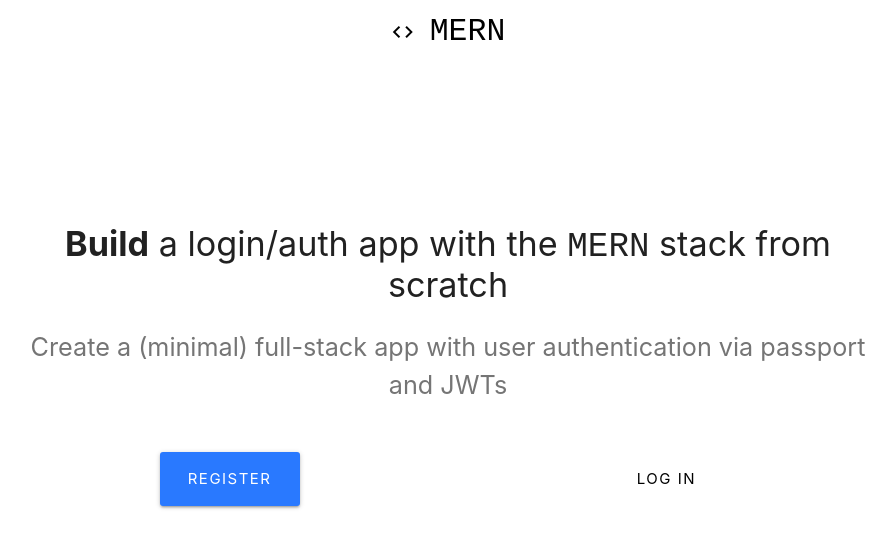
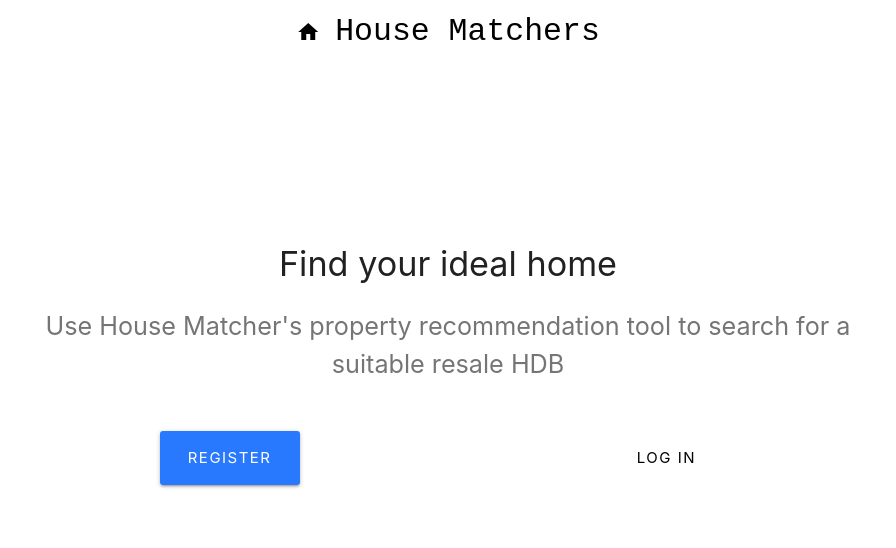
Before and after one commit to Aditya239233/CZ2006, a React (Create React App) app in the folder client/: page / in a window 1280 px wide. Shown: the top 548 px of the page, without its empty margins (192-1088 px from the left). Built offline with nearby package versions, Linux system fonts and the light colour scheme.

Commit message:
text changes

```diff
--- a/client/src/components/dashboard/Dashboard.js
+++ b/client/src/components/dashboard/Dashboard.js
@@ -18,8 +18,7 @@ class Dashboard extends Component {
             <h4>
               <b>Hey there,</b> {user.name.split(" ")[0]}
               <p className="flow-text grey-text text-darken-1">
-                You are logged into a full-stack{" "}
-                <span style={{ fontFamily: "monospace" }}>MERN</span> app
+                You are logged into our web app
               </p>
             </h4>
             <button
--- a/client/src/components/layout/Landing.js
+++ b/client/src/components/layout/Landing.js
@@ -7,14 +7,10 @@ class Landing extends Component {
       <div style={{ height: "75vh" }} className="container valign-wrapper">
         <div className="row">
           <div className="col s12 center-align">
-            <h4>
-              <b>Build</b> a login/auth app with the{" "}
-              <span style={{ fontFamily: "monospace" }}>MERN</span> stack from
-              scratch
-            </h4>
+            <h4>Find your ideal home</h4>
             <p className="flow-text grey-text text-darken-1">
-              Create a (minimal) full-stack app with user authentication via
-              passport and JWTs
+              Use House Matcher's property recommendation tool to search for a
+              suitable resale HDB
             </p>
             <br />
             <div className="col s6">
--- a/client/src/components/layout/Navbar.js
+++ b/client/src/components/layout/Navbar.js
@@ -14,8 +14,8 @@ class Navbar extends Component {
               }}
               className="col s5 brand-logo center black-text"
             >
-              <i className="material-icons">code</i>
-              MERN
+              <i className="material-icons">home</i>
+              House Matchers
             </Link>
           </div>
         </nav>
```
